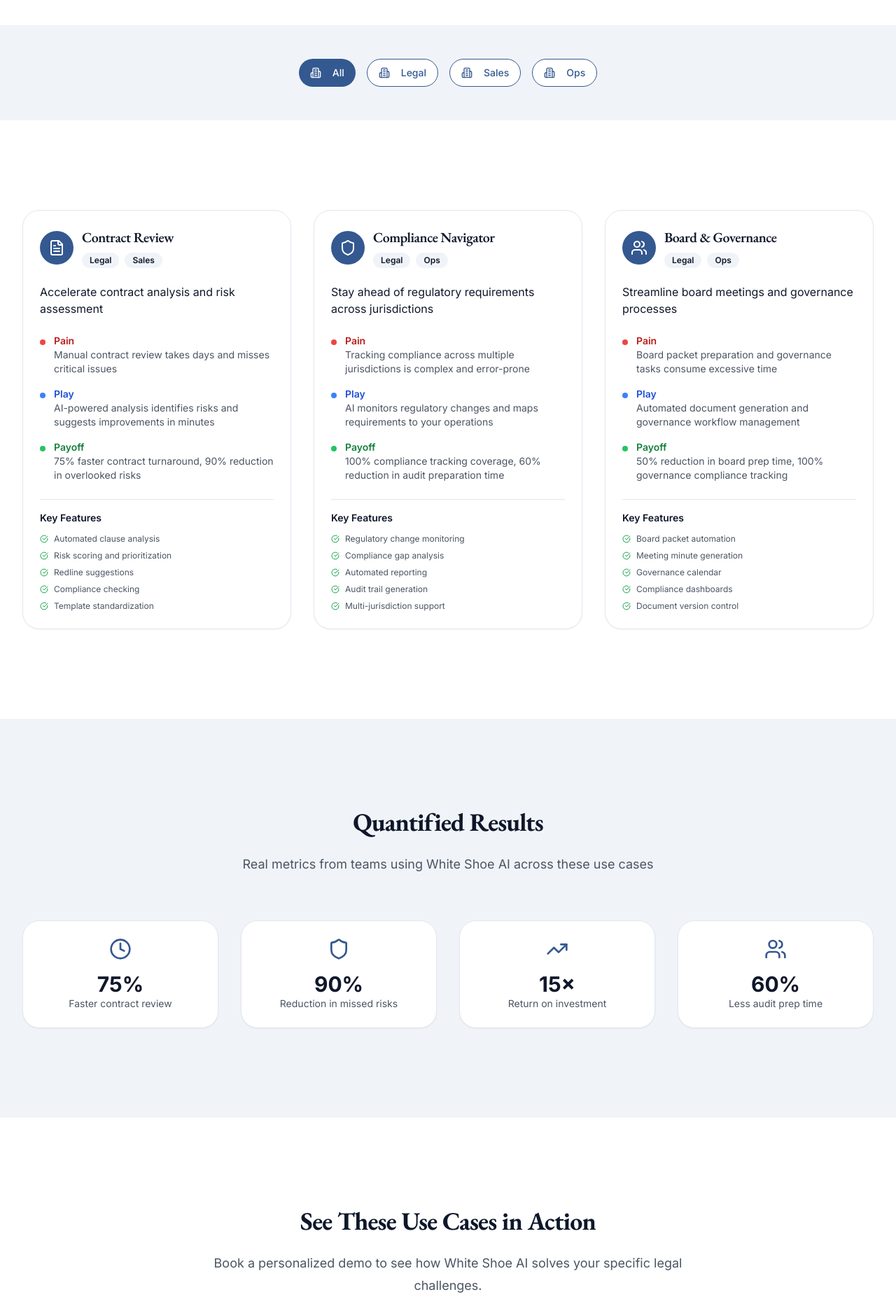
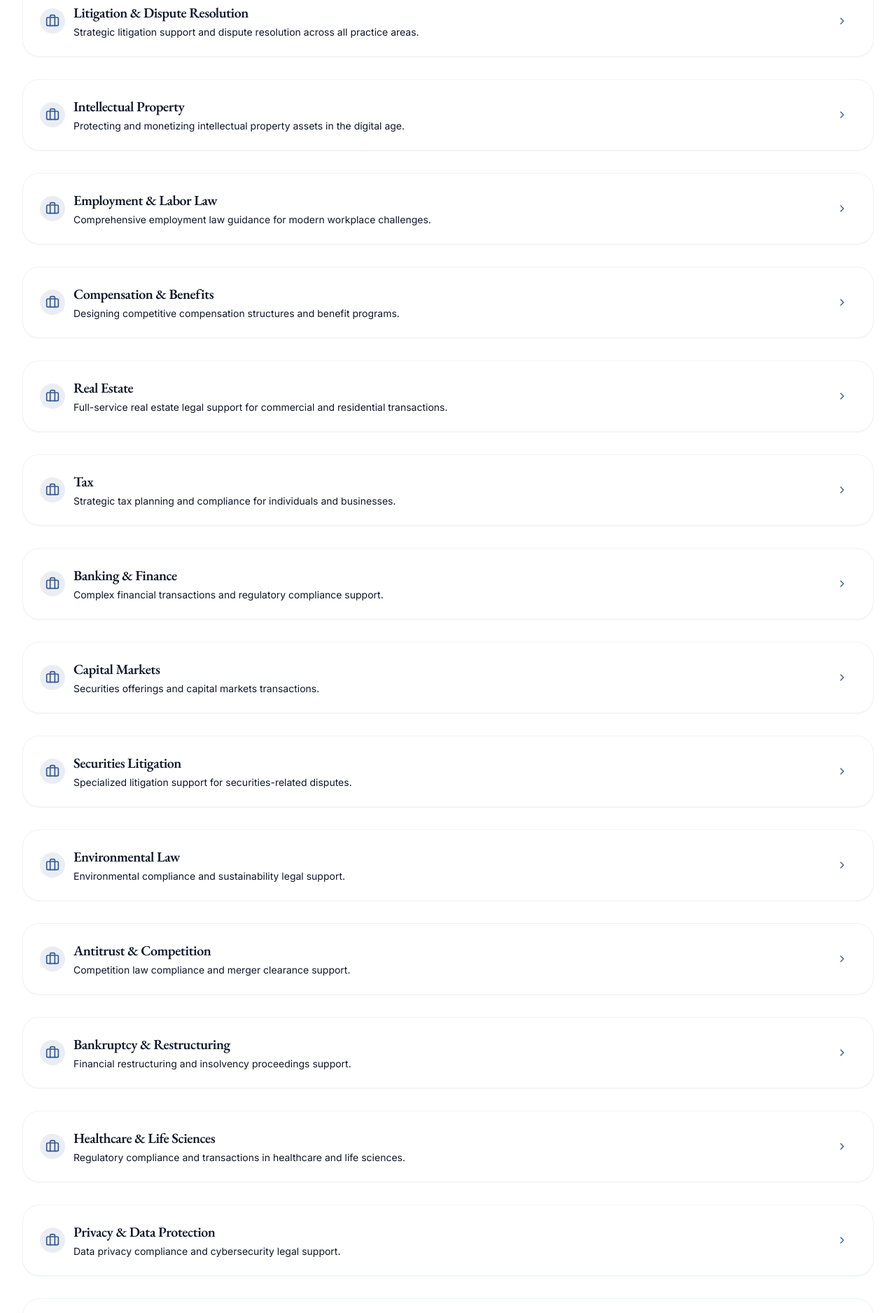
Before and after one commit to ab-boersma/ai-productivity-launch, a React (Vite) app: page /practice-areas in a window 1280 px wide. Shown: the part 782-2658 px from the top of the page at 70% size. Built offline with nearby package versions, Linux system fonts and the light colour scheme.

Commit message:
feat: Implement practice areas page
Design and implement a practice areas page with a white-shoe law firm aesthetic, including practice area listings, White Shoe Co-Counsel, and associate tagging functionality.

```diff
--- a/src/pages/UseCases.tsx
+++ b/src/pages/UseCases.tsx
@@ -1,264 +1,258 @@
 
+import { useState } from "react";
 import { Header } from "@/components/Header";
 import { Footer } from "@/components/Footer";
 import { Button } from "@/components/ui/button";
 import { Card, CardContent, CardDescription, CardHeader, CardTitle } from "@/components/ui/card";
-import { Badge } from "@/components/ui/badge";
-import { Link } from "react-router-dom";
-import { useState } from "react";
-import {
-  FileText,
-  Shield,
-  Users,
-  CheckCircle,
-  Clock,
-  TrendingUp,
-  Building2,
-  Briefcase,
-  ShoppingCart
-} from "lucide-react";
+import { ChevronDown, ChevronRight, Briefcase, Users, Bot } from "lucide-react";
 
-const useCases = [
+const practiceAreas = [
   {
-    id: "contract-review",
-    title: "Contract Review",
-    description: "Accelerate contract analysis and risk assessment",
-    icon: FileText,
-    departments: ["Legal", "Sales"],
-    pain: "Manual contract review takes days and misses critical issues",
-    play: "AI-powered analysis identifies risks and suggests improvements in minutes",
-    payoff: "75% faster contract turnaround, 90% reduction in overlooked risks",
-    features: [
-      "Automated clause analysis",
-      "Risk scoring and prioritization",
-      "Redline suggestions",
-      "Compliance checking",
-      "Template standardization"
-    ]
+    id: "corporate",
+    title: "Corporate & Commercial Law",
+    description: "Comprehensive corporate legal services for complex business transactions and strategic initiatives.",
+    associates: ["Contract Analysis Assistant", "Due Diligence Coordinator", "Merger Documentation Specialist"]
   },
   {
-    id: "compliance-navigator",
-    title: "Compliance Navigator",
-    description: "Stay ahead of regulatory requirements across jurisdictions",
-    icon: Shield,
-    departments: ["Legal", "Ops"],
-    pain: "Tracking compliance across multiple jurisdictions is complex and error-prone",
-    play: "AI monitors regulatory changes and maps requirements to your operations",
-    payoff: "100% compliance tracking coverage, 60% reduction in audit preparation time",
-    features: [
-      "Regulatory change monitoring",
-      "Compliance gap analysis",
-      "Automated reporting",
-      "Audit trail generation",
-      "Multi-jurisdiction support"
-    ]
+    id: "emerging-companies",
+    title: "Emerging Companies & Venture Capital",
+    description: "Supporting startups and growth companies through funding rounds and strategic partnerships.",
+    associates: ["Term Sheet Analyzer", "Cap Table Manager", "Investor Relations Assistant"]
   },
   {
-    id: "board-governance",
-    title: "Board & Governance",
-    description: "Streamline board meetings and governance processes",
-    icon: Users,
-    departments: ["Legal", "Ops"],
-    pain: "Board packet preparation and governance tasks consume excessive time",
-    play: "Automated document generation and governance workflow management",
-    payoff: "50% reduction in board prep time, 100% governance compliance tracking",
-    features: [
-      "Board packet automation",
-      "Meeting minute generation",
-      "Governance calendar",
-      "Compliance dashboards",
-      "Document version control"
-    ]
+    id: "litigation",
+    title: "Litigation & Dispute Resolution",
+    description: "Strategic litigation support and dispute resolution across all practice areas.",
+    associates: ["Discovery Assistant", "Brief Writing Specialist", "Case Strategy Analyzer"]
+  },
+  {
+    id: "intellectual-property",
+    title: "Intellectual Property",
+    description: "Protecting and monetizing intellectual property assets in the digital age.",
+    associates: ["Patent Research Assistant", "Trademark Filing Specialist", "IP Portfolio Manager"]
+  },
+  {
+    id: "employment",
+    title: "Employment & Labor Law",
+    description: "Comprehensive employment law guidance for modern workplace challenges.",
+    associates: ["Policy Review Assistant", "Compliance Monitor", "Employee Relations Specialist"]
+  },
+  {
+    id: "compensation",
+    title: "Compensation & Benefits",
+    description: "Designing competitive compensation structures and benefit programs.",
+    associates: ["Benefits Analysis Tool", "Equity Plan Assistant", "Compliance Checker"]
+  },
+  {
+    id: "real-estate",
+    title: "Real Estate",
+    description: "Full-service real estate legal support for commercial and residential transactions.",
+    associates: ["Property Due Diligence Assistant", "Lease Analysis Tool", "Zoning Research Specialist"]
+  },
+  {
+    id: "tax",
+    title: "Tax",
+    description: "Strategic tax planning and compliance for individuals and businesses.",
+    associates: ["Tax Code Navigator", "Planning Strategy Assistant", "Compliance Monitor"]
+  },
+  {
+    id: "banking",
+    title: "Banking & Finance",
+    description: "Complex financial transactions and regulatory compliance support.",
+    associates: ["Loan Documentation Assistant", "Regulatory Compliance Monitor", "Credit Analysis Tool"]
+  },
+  {
+    id: "capital-markets",
+    title: "Capital Markets",
+    description: "Securities offerings and capital markets transactions.",
+    associates: ["Prospectus Assistant", "SEC Filing Specialist", "Market Analysis Tool"]
+  },
+  {
+    id: "securities-litigation",
+    title: "Securities Litigation",
+    description: "Specialized litigation support for securities-related disputes.",
+    associates: ["Securities Law Research Assistant", "Disclosure Analysis Tool", "Expert Witness Coordinator"]
+  },
+  {
+    id: "environmental",
+    title: "Environmental Law",
+    description: "Environmental compliance and sustainability legal support.",
+    associates: ["Regulation Tracker", "Environmental Impact Assessor", "Compliance Assistant"]
+  },
+  {
+    id: "antitrust",
+    title: "Antitrust & Competition",
+    description: "Competition law compliance and merger clearance support.",
+    associates: ["Market Analysis Assistant", "Merger Review Tool", "Competition Compliance Monitor"]
+  },
+  {
+    id: "bankruptcy",
+    title: "Bankruptcy & Restructuring",
+    description: "Financial restructuring and insolvency proceedings support.",
+    associates: ["Asset Valuation Assistant", "Restructuring Plan Analyzer", "Creditor Relations Tool"]
+  },
+  {
+    id: "healthcare",
+    title: "Healthcare & Life Sciences",
+    description: "Regulatory compliance and transactions in healthcare and life sciences.",
+    associates: ["FDA Compliance Assistant", "Clinical Trial Coordinator", "Healthcare Regulation Monitor"]
+  },
+  {
+    id: "privacy",
+    title: "Privacy & Data Protection",
+    description: "Data privacy compliance and cybersecurity legal support.",
+    associates: ["GDPR Compliance Assistant", "Data Breach Response Tool", "Privacy Policy Generator"]
+  },
+  {
+    id: "trusts",
+    title: "Trusts & Estates",
+    description: "Wealth preservation and estate planning for high-net-worth individuals.",
+    associates: ["Estate Planning Assistant", "Trust Administration Tool", "Tax Planning Specialist"]
+  },
+  {
+    id: "immigration",
+    title: "Immigration Law",
+    description: "Business immigration and global mobility solutions.",
+    associates: ["Visa Application Assistant", "Compliance Tracker", "Global Mobility Coordinator"]
+  },
+  {
+    id: "white-collar",
+    title: "White Collar & Regulatory Defense",
+    description: "Criminal defense and regulatory enforcement proceedings.",
+    associates: ["Investigation Assistant", "Regulatory Response Tool", "Compliance Audit Specialist"]
+  },
+  {
+    id: "public-law",
+    title: "Public Law & Government Relations",
+    description: "Government affairs and public policy legal support.",
+    associates: ["Policy Analysis Assistant", "Regulatory Tracker", "Government Relations Coordinator"]
   }
 ];
 
-const departments = ["All", "Legal", "Sales", "Ops"];
+export default function UseCases() {
+  const [expandedAreas, setExpandedAreas] = useState<Set<string>>(new Set());
 
-export default function UseCases() {
-  const [selectedDepartment, setSelectedDepartment] = useState("All");
-
-  const filteredUseCases = selectedDepartment === "All"
-    ? useCases
-    : useCases.filter(useCase => useCase.departments.includes(selectedDepartment));
+  const toggleExpanded = (areaId: string) => {
+    const newExpanded = new Set(expandedAreas);
+    if (newExpanded.has(areaId)) {
+      newExpanded.delete(areaId);
+    } else {
+      newExpanded.add(areaId);
+    }
+    setExpandedAreas(newExpanded);
+  };
 
   return (
     <div className="min-h-screen bg-pure-white">
       <Header />
 
       {/* Hero Section */}
-      <section className="relative px-6 pt-14 lg:px-8">
-        <div className="mx-auto max-w-2xl py-32 sm:py-48">
-          <div className="text-center animate-fade-up">
-            <Badge className="mb-6 bg-slate-docket text-pure-white">Practice Areas</Badge>
-            <h1 className="text-4xl font-bold tracking-garamond text-midnight-brief sm:text-6xl">
-              AI Solutions for Every Practice Area
+      <section className="pt-24 pb-16 bg-gradient-to-br from-midnight-brief to-slate-docket">
+        <div className="mx-auto max-w-7xl px-6 lg:px-8">
+          <div className="mx-auto max-w-3xl text-center">
+            <h1 className="text-4xl font-bold tracking-garamond text-pure-white sm:text-6xl">
+              Practice Areas
             </h1>
-            <p className="mt-6 text-lg leading-8 text-gray-600">
-              Discover how White Shoe transforms how legal work gets done across practices.
-              No more run-away hourly bills. Measurable results that enable you to do your best work.
+            <p className="mt-6 text-lg leading-8 text-gray-200">
+              Comprehensive AI-powered legal support across all major practice areas.
+              Every practice area includes White Shoe Co-Counsel and specialized associates.
             </p>
           </div>
         </div>
       </section>
 
-      {/* Filter Section */}
-      <section className="py-12 bg-ice-fog">
+      {/* Practice Areas Grid */}
+      <section className="py-24">
         <div className="mx-auto max-w-7xl px-6 lg:px-8">
-          <div className="flex flex-wrap justify-center gap-4">
-            {departments.map((dept) => (
-              <Button
-                key={dept}
-                variant={selectedDepartment === dept ? "default" : "outline"}
-                onClick={() => setSelectedDepartment(dept)}
-                className={selectedDepartment === dept
-                  ? "bg-slate-docket hover:bg-slate-docket/90 text-pure-white"
-                  : "border-slate-docket text-slate-docket hover:bg-slate-docket hover:text-pure-white"
-                }
+          <div className="grid gap-6 lg:gap-8">
+            {practiceAreas.map((area) => {
+              const isExpanded = expandedAreas.has(area.id);
+              return (
+                <Card
+                  key={area.id}
+                  className="group hover:shadow-lg transition-all duration-300 border-ice-fog hover:border-slate-docket/30"
                 >
-                <Building2 className="h-4 w-4 mr-2" />
-                {dept}
+                  <CardHeader
+                    className="cursor-pointer"
+                    onClick={() => toggleExpanded(area.id)}
+                  >
+                    <div className="flex items-center justify-between">
+                      <div className="flex items-center space-x-3">
+                        <div className="p-2 bg-slate-docket/10 rounded-lg group-hover:bg-slate-docket/20 transition-colors">
+                          <Briefcase className="h-5 w-5 text-slate-docket" />
+                        </div>
+                        <div>
+                          <CardTitle className="text-xl font-garamond text-midnight-brief">
+                            {area.title}
+                          </CardTitle>
+                          <CardDescription className="mt-1">
+                            {area.description}
+                          </CardDescription>
+                        </div>
+                      </div>
+                      <Button variant="ghost" size="sm" className="text-slate-docket">
+                        {isExpanded ? (
+                          <ChevronDown className="h-5 w-5" />
+                        ) : (
+                          <ChevronRight className="h-5 w-5" />
+                        )}
                       </Button>
+                    </div>
+                  </CardHeader>
+
+                  {isExpanded && (
+                    <CardContent className="border-t border-ice-fog">
+                      <div className="pt-6 space-y-6">
+                        {/* White Shoe Co-Counsel */}
+                        <div className="bg-gradient-to-r from-slate-docket/5 to-midnight-brief/5 p-6 rounded-lg">
+                          <div className="flex items-center space-x-3 mb-3">
+                            <div className="p-2 bg-slate-docket rounded-lg">
+                              <Bot className="h-5 w-5 text-pure-white" />
+                            </div>
+                            <h3 className="text-lg font-semibold text-midnight-brief">
+                              White Shoe Co-Counsel
+                            </h3>
+                          </div>
+                          <p className="text-gray-600">
+                            Advanced AI legal assistant specialized in {area.title.toLowerCase()},
+                            providing expert guidance, document analysis, and strategic insights
+                            tailored to this practice area.
+                          </p>
+                        </div>
+
+                        {/* Associates */}
+                        <div>
+                          <div className="flex items-center space-x-2 mb-4">
+                            <Users className="h-5 w-5 text-slate-docket" />
+                            <h3 className="text-lg font-semibold text-midnight-brief">
+                              Specialized Associates
+                            </h3>
+                          </div>
+                          <div className="grid gap-3 md:grid-cols-2 lg:grid-cols-3">
+                            {area.associates.map((associate, index) => (
+                              <div
+                                key={index}
+                                className="p-4 bg-pure-white border border-ice-fog rounded-lg hover:border-slate-docket/30 transition-colors"
+                              >
+                                <div className="text-sm font-medium text-midnight-brief">
+                                  {associate}
+                                </div>
+                              </div>
                             ))}
                           </div>
                         </div>
-      </section>
 
-      {/* Use Cases Grid */}
-      <section className="py-24 sm:py-32">
-        <div className="mx-auto max-w-7xl px-6 lg:px-8">
-          <div className="grid grid-cols-1 gap-8 lg:grid-cols-3">
-            {filteredUseCases.map((useCase) => (
-              <Card key={useCase.id} className="hover:shadow-lg transition-shadow">
-                <CardHeader>
-                  <div className="flex items-center gap-3 mb-4">
-                    <div className="flex h-12 w-12 items-center justify-center rounded-lg bg-slate-docket">
-                      <useCase.icon className="h-6 w-6 text-pure-white" />
-                    </div>
-                    <div>
-                      <CardTitle className="text-xl">{useCase.title}</CardTitle>
-                      <div className="flex gap-2 mt-2">
-                        {useCase.departments.map((dept) => (
-                          <Badge key={dept} variant="secondary" className="text-xs">
-                            {dept}
-                          </Badge>
-                        ))}
+                        <div className="flex justify-end pt-4">
+                          <Button className="bg-slate-docket hover:bg-slate-docket/90 text-pure-white">
+                            Explore {area.title}
+                          </Button>
                         </div>
                       </div>
-                  </div>
-                  <CardDescription className="text-base">
-                    {useCase.description}
-                  </CardDescription>
-                </CardHeader>
-                <CardContent>
-                  {/* Pain → Play → Payoff */}
-                  <div className="space-y-4 mb-6">
-                    <div className="flex items-start gap-3">
-                      <div className="w-2 h-2 bg-red-500 rounded-full mt-2 flex-shrink-0"></div>
-                      <div>
-                        <p className="font-semibold text-sm text-red-700">Pain</p>
-                        <p className="text-sm text-gray-600">{useCase.pain}</p>
-                      </div>
-                    </div>
-                    <div className="flex items-start gap-3">
-                      <div className="w-2 h-2 bg-blue-500 rounded-full mt-2 flex-shrink-0"></div>
-                      <div>
-                        <p className="font-semibold text-sm text-blue-700">Play</p>
-                        <p className="text-sm text-gray-600">{useCase.play}</p>
-                      </div>
-                    </div>
-                    <div className="flex items-start gap-3">
-                      <div className="w-2 h-2 bg-green-500 rounded-full mt-2 flex-shrink-0"></div>
-                      <div>
-                        <p className="font-semibold text-sm text-green-700">Payoff</p>
-                        <p className="text-sm text-gray-600">{useCase.payoff}</p>
-                      </div>
-                    </div>
-                  </div>
-
-                  {/* Features */}
-                  <div className="border-t pt-4">
-                    <p className="font-semibold text-sm mb-3">Key Features</p>
-                    <ul className="space-y-2">
-                      {useCase.features.map((feature, index) => (
-                        <li key={index} className="flex items-center gap-2">
-                          <CheckCircle className="h-3 w-3 text-green-600 flex-shrink-0" />
-                          <span className="text-xs text-gray-600">{feature}</span>
-                        </li>
-                      ))}
-                    </ul>
-                  </div>
                     </CardContent>
+                  )}
                 </Card>
-            ))}
-          </div>
-        </div>
-      </section>
-
-      {/* ROI Section */}
-      <section className="py-24 sm:py-32 bg-ice-fog">
-        <div className="mx-auto max-w-7xl px-6 lg:px-8">
-          <div className="mx-auto max-w-2xl lg:text-center mb-16">
-            <h2 className="text-3xl font-bold tracking-garamond text-midnight-brief sm:text-4xl">
-              Quantified Results
-            </h2>
-            <p className="mt-6 text-lg leading-8 text-gray-600">
-              Real metrics from teams using White Shoe AI across these use cases
-            </p>
-          </div>
-
-          <div className="grid grid-cols-1 gap-8 sm:grid-cols-2 lg:grid-cols-4">
-            <Card className="text-center">
-              <CardContent className="pt-6">
-                <Clock className="h-8 w-8 text-slate-docket mx-auto mb-4" />
-                <p className="text-3xl font-bold text-midnight-brief">75%</p>
-                <p className="text-sm text-gray-600">Faster contract review</p>
-              </CardContent>
-            </Card>
-            <Card className="text-center">
-              <CardContent className="pt-6">
-                <Shield className="h-8 w-8 text-slate-docket mx-auto mb-4" />
-                <p className="text-3xl font-bold text-midnight-brief">90%</p>
-                <p className="text-sm text-gray-600">Reduction in missed risks</p>
-              </CardContent>
-            </Card>
-            <Card className="text-center">
-              <CardContent className="pt-6">
-                <TrendingUp className="h-8 w-8 text-slate-docket mx-auto mb-4" />
-                <p className="text-3xl font-bold text-midnight-brief">15×</p>
-                <p className="text-sm text-gray-600">Return on investment</p>
-              </CardContent>
-            </Card>
-            <Card className="text-center">
-              <CardContent className="pt-6">
-                <Users className="h-8 w-8 text-slate-docket mx-auto mb-4" />
-                <p className="text-3xl font-bold text-midnight-brief">60%</p>
-                <p className="text-sm text-gray-600">Less audit prep time</p>
-              </CardContent>
-            </Card>
-          </div>
-        </div>
-      </section>
-
-      {/* CTA Section */}
-      <section className="py-24 sm:py-32">
-        <div className="mx-auto max-w-7xl px-6 lg:px-8">
-          <div className="mx-auto max-w-2xl text-center">
-            <h2 className="text-3xl font-bold tracking-garamond text-midnight-brief sm:text-4xl">
-              See These Use Cases in Action
-            </h2>
-            <p className="mt-6 text-lg leading-8 text-gray-600">
-              Book a personalized demo to see how White Shoe AI solves your specific legal challenges.
-            </p>
-            <div className="mt-10 flex items-center justify-center gap-x-6">
-              <Link to="/contact">
-                <Button className="bg-slate-docket hover:bg-slate-docket/90 text-pure-white px-8 py-3 text-lg btn-ripple">
-                  Request Custom Demo
-                </Button>
-              </Link>
-              <Link to="/platform" className="text-sm font-semibold leading-6 text-midnight-brief hover:text-slate-docket transition-colors">
-                Explore platform <span aria-hidden="true">→</span>
-              </Link>
-            </div>
+              );
+            })}
           </div>
         </div>
       </section>
```
Lines whose indentation alone changed are shown as unchanged.
